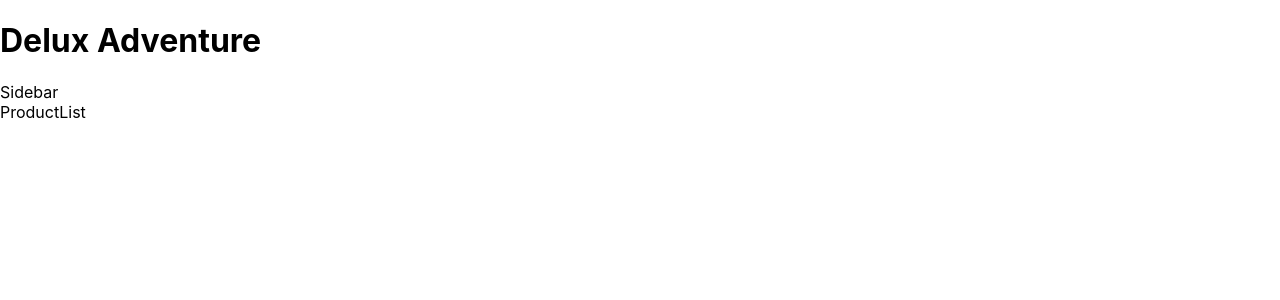
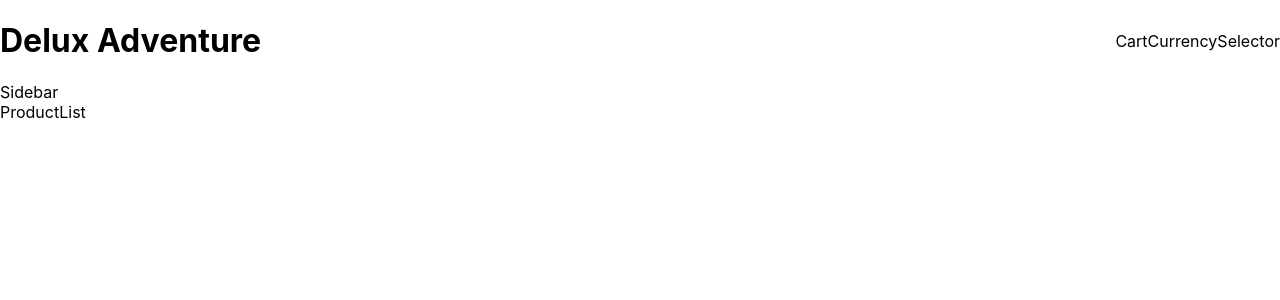
Before and after one commit to GuRuGuMaWaRu/Learning_projects, a React (Create React App) app in the folder app_react_2/: page / in a window 1280 px wide. Shown: the top 300 px of the page. Built offline with nearby package versions, Linux system fonts and the light colour scheme.

Commit message:
Add Cart and CurrencySelector into Header

```diff
--- /dev/null
+++ b/app_react_2/src/Header/index.css
@@ -0,0 +1,8 @@
+.Header {
+  display: flex;
+  justify-content: space-between;
+  align-items: center;
+}
+.Header > h1 {
+  flex: 2;
+}
--- a/app_react_2/src/Header/index.js
+++ b/app_react_2/src/Header/index.js
@@ -1,9 +1,14 @@
 import React from "react";
+import Cart from "../Cart";
+import CurrencySelector from "../CurrencySelector";
+import "./index.css";
 
 const Header = () => {
   return (
-    <div>
+    <div className="Header">
       <h1>Delux Adventure</h1>
+      <Cart />
+      <CurrencySelector />
     </div>
   );
 };
```
